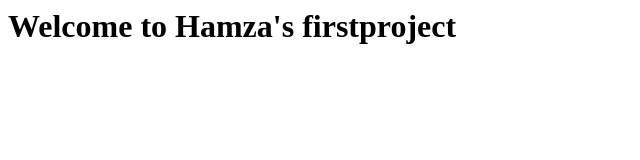
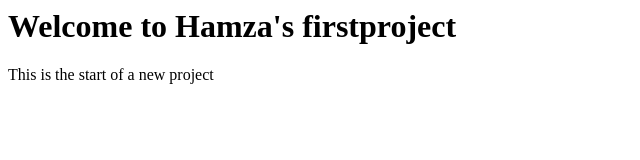
Before and after one commit to proudlyoche/hamzatest, a plain HTML site: page index.html in a window 1280 px wide. Shown: the whole page, without its empty margins (0-640 px from the left). Drawn offline with Linux system fonts and the light colour scheme.

Commit message:
An intro paragraph was added

```diff
--- a/index.html
+++ b/index.html
@@ -2,5 +2,6 @@
     <head></head>
     <body>
         <h1>Welcome to Hamza's firstproject</h1>
+        <p>This is the start of a new project</p>
     </body>
     </html>
```
